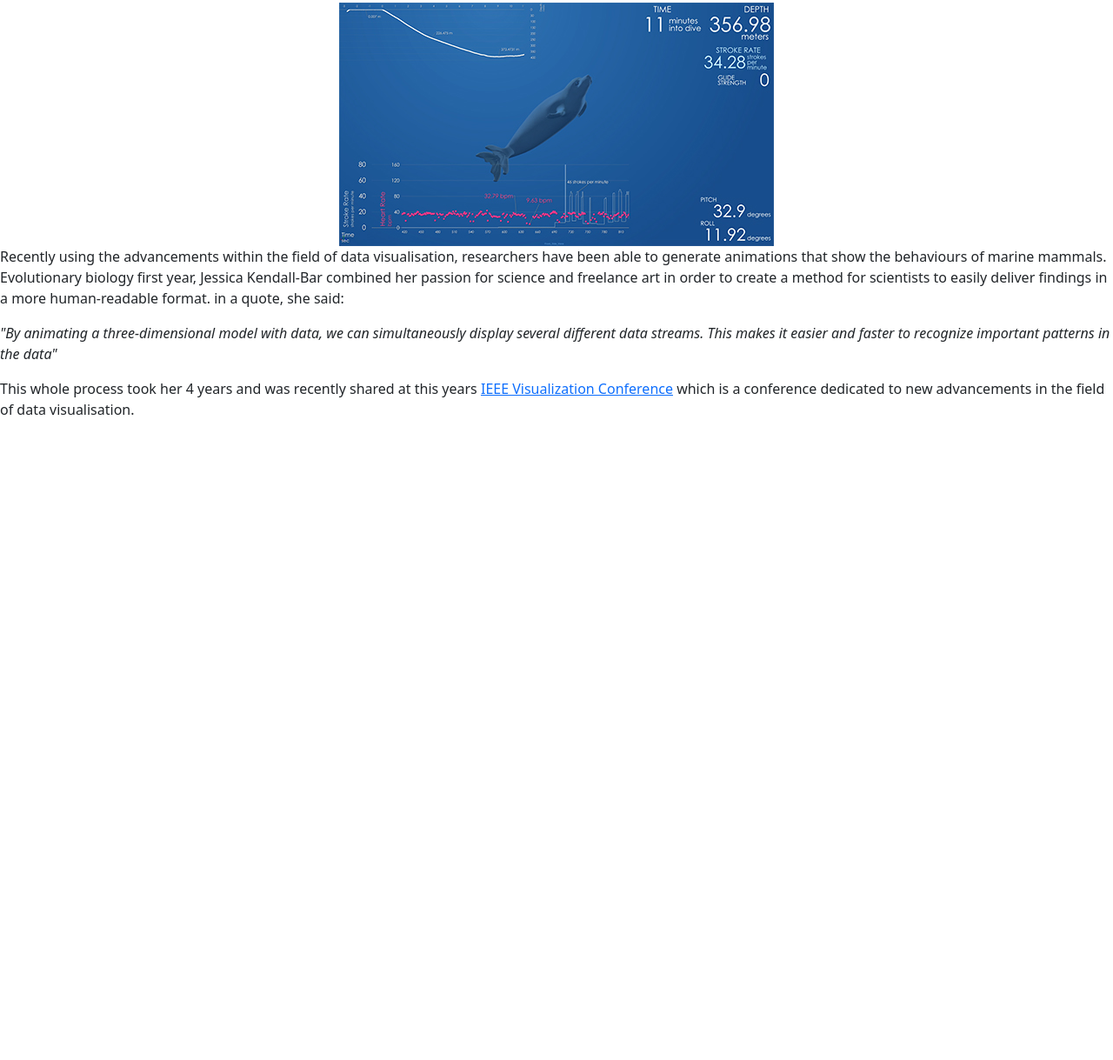
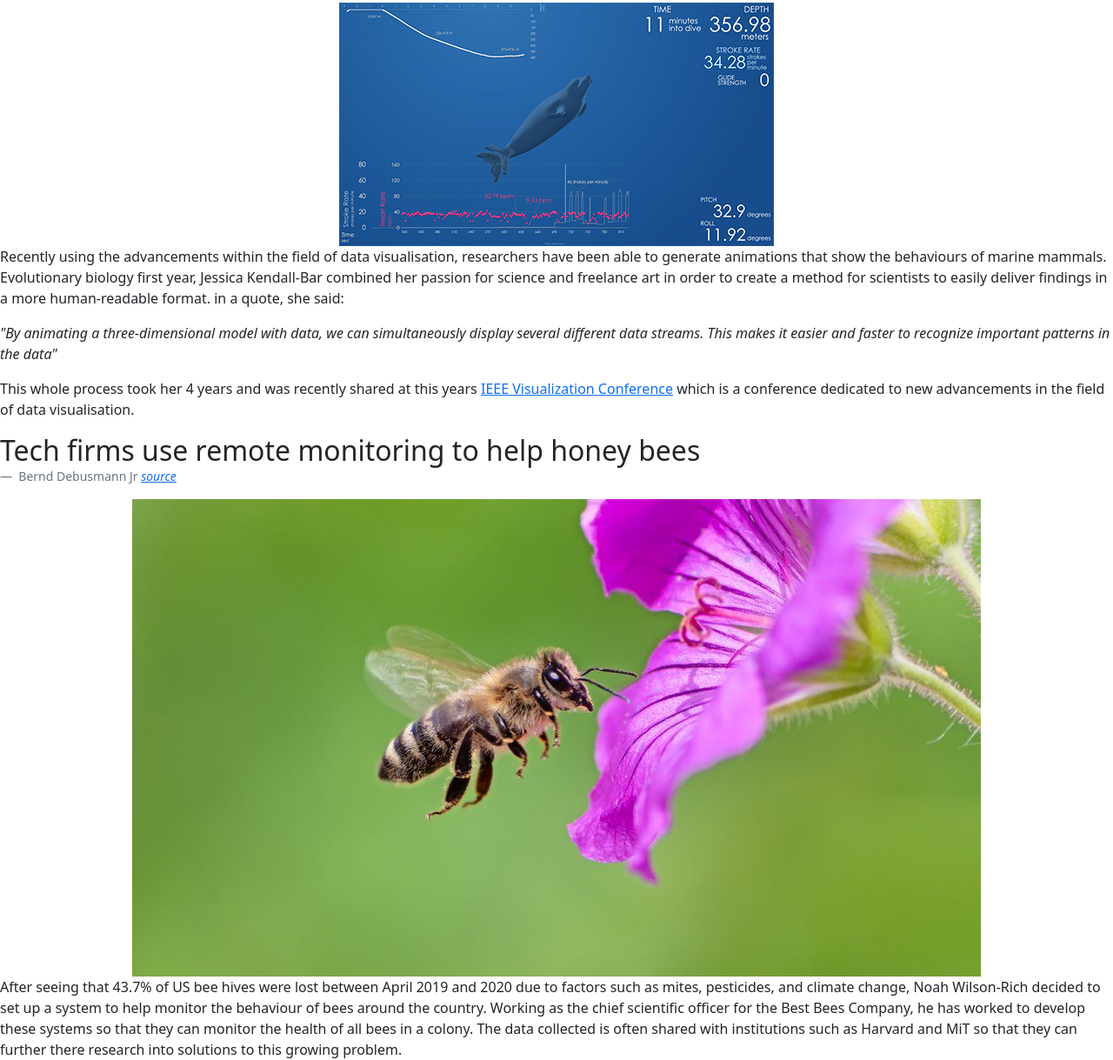
Before and after one commit to benw7/anderharris.github.io, a plain HTML site: page environment.html in a window 1280 px wide. Shown: the part 766-1985 px from the top of the page at 87% size. Before the commit the page ends 1249 px from the top, so only its background shows below. Drawn offline with nearby package versions, Linux system fonts and the light colour scheme.

Commit message:
added new article
added bee article and new asset

```diff
--- a/environment.html
+++ b/environment.html
@@ -63,7 +63,29 @@
           years <a href = "http://ieeevis.org/year/2021/welcome"> IEEE Visualization Conference</a> which is a conference
           dedicated to new advancements in the field of data visualisation.
         </p>
+
+        <!-- article 3 -->
+
+        <figure>
+          <blockquote class="blockquote">
+            <h2>Tech firms use remote monitoring to help honey bees </h2>
+
+          </blockquote>
+          <figcaption class="blockquote-footer">
+            Bernd Debusmann Jr <cite title="bees cite"><a href = "https://www.bbc.co.uk/news/business-57397182">source</a></cite>
+          </figcaption>
+        </figure>
+        <div class = "text-center">
+          <img src="assets/bee.jpg" class="img-fluid" alt="image of bee flying to flower">
+        </div>
+        <p>
+          After seeing that 43.7% of US bee hives were lost between April 2019 and 2020 due to factors such as mites, pesticides,
+          and climate change, Noah Wilson-Rich decided to set up a system to help monitor the behaviour of bees around the country.
+          Working as the chief scientific officer for the Best Bees Company, he has worked to develop these systems so that
+          they can monitor the health of all bees in a colony. The data collected is often shared with institutions such as Harvard and
+          MiT so that they can further there research into solutions to this growing problem.
+        </p>
+
         <script src="https://cdn.jsdelivr.net/npm/bootstrap@5.1.3/dist/js/bootstrap.bundle.min.js" integrity="sha384-ka7Sk0Gln4gmtz2MlQnikT1wXgYsOg+OMhuP+IlRH9sENBO0LRn5q+8nbTov4+1p" crossorigin="anonymous"></script>
-
     </body>
 </html>
```
Also changed, not shown: assets/bee.jpg (added).
